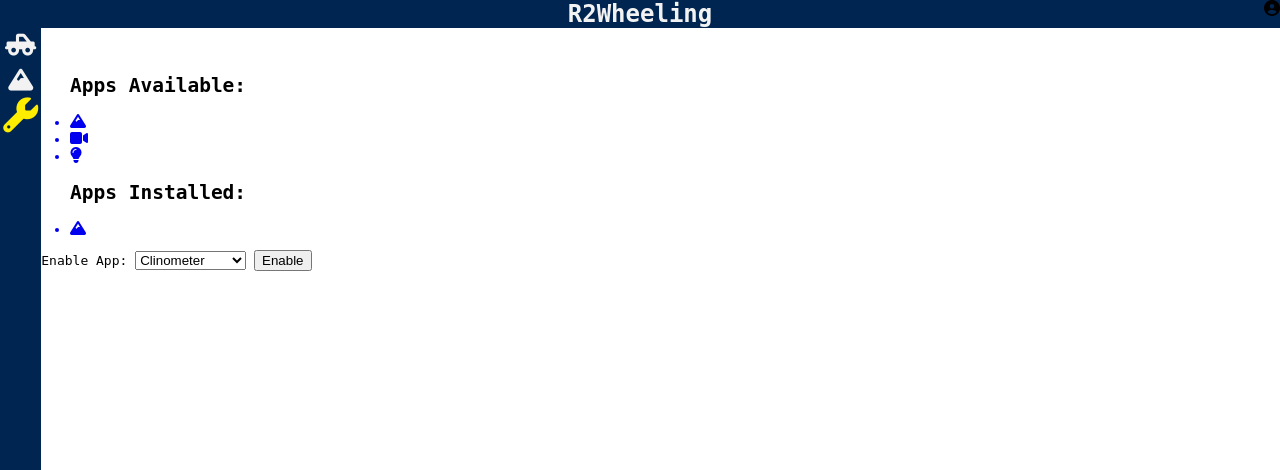
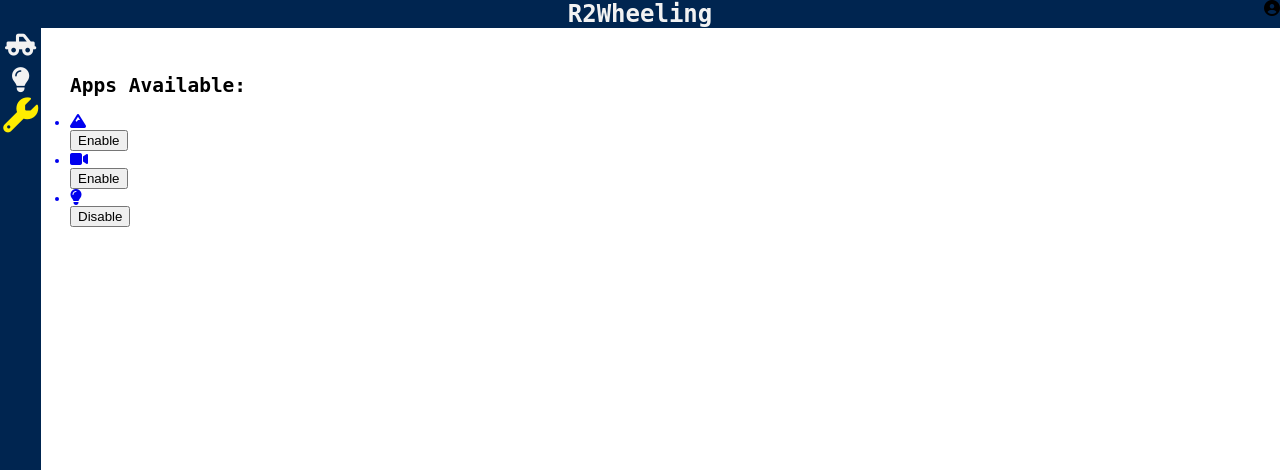
Before and after one commit to teoo-io/demo, a PHP site: page /settings.php in a window 1280 px wide. Shown: the top 470 px of the page. Run offline with PHP 8.4, Linux system fonts and the light colour scheme; data comes from the database, SQL or seed files in the repository; some libraries are stand-ins or nearby versions.

Commit message:
progress

```diff
--- a/src/dao.php
+++ b/src/dao.php
@@ -12,52 +12,27 @@ class DAO {
         }
     }
 
-    public function getApplicationsAvailable(){
+    public function getApplications(){
         $connection = $this->getConnection();
         try{
-            return $connection->query("SELECT * FROM application_available",PDO::FETCH_ASSOC);
+            return $connection->query("SELECT * FROM application",PDO::FETCH_ASSOC);
         }catch (Exception $e){
             echo print_r($e,1);
             exit;
         }
     }
 
-    public function getApplicationsInstalled(){
+    public function enableApplication($appName){
         $connection = $this->getConnection();
-        try{
-            return $connection->query("SELECT * FROM application_installed",PDO::FETCH_ASSOC);
-        }catch (Exception $e){
-            echo "AAAA shit...";
-            echo print_r($e,1);
-            exit;
-        }
-    }
-
-    public function installApplication($appName){
-        $connection = $this->getConnection();
-        echo "installing {$appName}";
-
-        $appPDO = $connection->query("SELECT * FROM application_available WHERE app_name = '{$appName}'",PDO::FETCH_ASSOC);
-
-        $app = $appPDO->fetchAll()[0];
-
-        $appName = $app['app_name'];
-        $appTitle = $app['app_title'];
-        $appLogo = $app['app_logo'];
-        $appDir = $app['app_directory'];
-
-        $statement = "INSERT INTO application_installed (app_name,app_title,app_logo,app_directory) values(:app_name,:app_title,:app_logo,:app_directory)";
+        $statement = "UPDATE application SET app_enabled = TRUE WHERE app_name=:app_name";
         $preparedStatement = $connection->prepare($statement);
         $preparedStatement->bindParam(":app_name",$appName);
-        $preparedStatement->bindParam(":app_title",$appTitle);
-        $preparedStatement->bindParam(":app_logo", $appLogo);
-        $preparedStatement->bindParam(":app_directory",$appDir);
         $preparedStatement->execute();
     }
 
-    public function uninstallApplication($appName){
+    public function disableApplication($appName) {
         $connection = $this->getConnection();
-        $statement = "DELETE FROM application_installed  WHERE app_name = :app_name";
+        $statement = "UPDATE application SET app_enabled = FALSE WHERE app_name=:app_name";
         $preparedStatement = $connection->prepare($statement);
         $preparedStatement->bindParam(":app_name",$appName);
         $preparedStatement->execute();
--- a/src/nav.php
+++ b/src/nav.php
@@ -10,11 +10,13 @@
         <?php
         require_once 'dao.php';
         $dao = new DAO();
-        $applications = $dao->getApplicationsInstalled();
+        $applications = $dao->getApplications();
         foreach ($applications as $application){
-            echo "<a href='{$application['app_directory']}' class='nav-anchor'><li> <i class='{$application['app_logo']}'";
-                    if ($current == $application['app_name']) { echo "id='current_page'"; } else { echo "id='nav'"; }
-            echo "></i></li> </a>";
+            if($application['app_enabled']){
+                echo "<a href='{$application['app_directory']}' class='nav-anchor'><li> <i class='{$application['app_logo']}'";
+                if ($current == $application['app_name']) { echo "id='current_page'"; } else { echo "id='nav'"; }
+                echo "></i></li> </a>";
+            }
         }
         ?>
 
--- a/src/settings.php
+++ b/src/settings.php
@@ -1,47 +1,33 @@
 <?php
 $current = 'settings';
 require_once 'header.php';
+
 ?>
     <div class ="content" id="settings">
         <ul>
+            <form method="post">
             <?php
             require_once 'dao.php';
             $dao = new DAO();
             echo "<h2> Apps Available:</h2>";
-            $applications = $dao->getApplicationsAvailable();
+            $applications = $dao->getApplications();
             foreach ($applications as $application){
-                echo "<a href='{$application['app_directory']}' class='nav-anchor'><li> <i class='{$application['app_logo']}'";
-                if ($current == $application['app_name']) { echo "id='current_page'"; };
-                echo "></i></li> </a>";
+                echo "<a href='{$application['app_directory']}' class='nav-anchor'><li> <i class='{$application['app_logo']}'></i></li> </a>";
+                if($application['app_enabled']){
+                    echo "<input type='submit' name='app_disable' value='Disable' />";
+                } else {
+                    echo "<input type='submit' name='app_enable' value='Enable' />";
+                }
             }
+            if(array_key_exists('app_enable', $_POST)) {
+                $dao->enableApplication('lights');
+            } else if(array_key_exists('app_disable', $_POST)) {
+                $dao->disableApplication('lights');
+            }
+
             ?>
+            </form>
         </ul>
-        <ul>
-            <?php
-            echo "<h2> Apps Installed:</h2>";
-            $applications = $dao->getApplicationsInstalled();
-            foreach ($applications as $application){
-                echo "<a href='{$application['app_directory']}' class='nav-anchor'><li> <i class='{$application['app_logo']}'";
-                if ($current == $application['app_name']) { echo "id='current_page'"; };
-                echo "></i></li> </a>";
-            }
-            ?>
-        </ul>
-
-        <form action="app_handler.php" name="appName">
-            <label for="appName">Enable App:</label>
-            <select name="appName" id="app_Name">
-                <?php
-                require_once 'dao.php';
-                $dao = new DAO();
-                $applications = $dao->getApplicationsAvailable();
-                foreach ($applications as $application){
-                    echo "<option value='{$application['app_name']}'>{$application['app_title']}</option>";
-                }
-                ?>
-            </select>
-            <input type="submit" value="Enable">
-        </form>
     </div>
 <?php
 require_once 'footer.php'
```
Also changed, not shown: src/scada.sql (+8 -20 lines), 1 other file.
